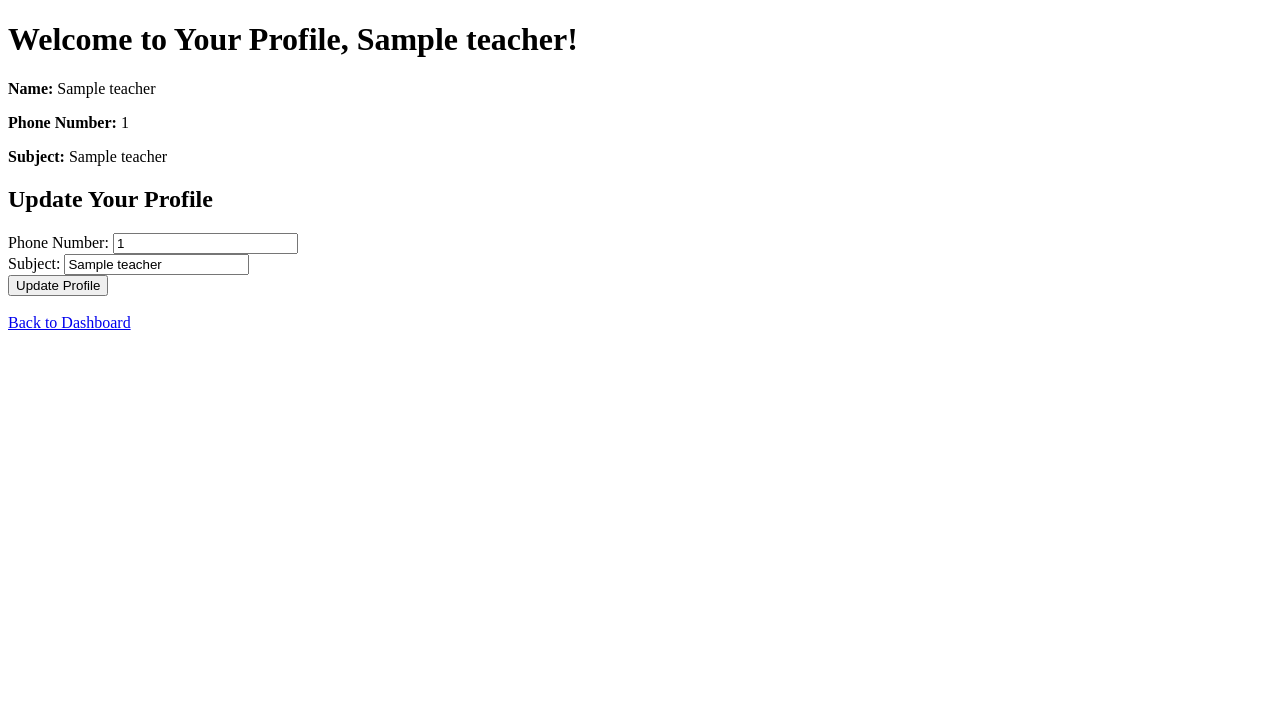
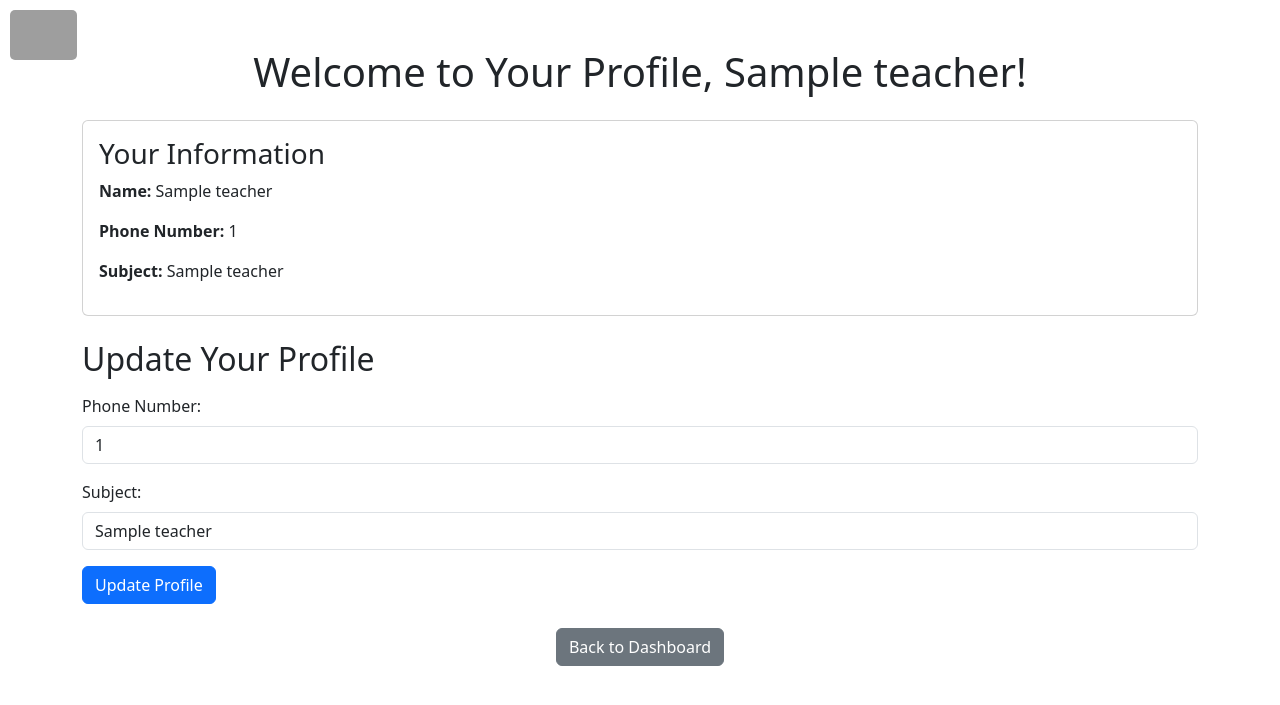
Before and after one commit to deepikasingh007/Online-Classroom-booking-System, a Flask app: template templates/profile.html in a window 1280 px wide. Shown: the top 705 px of the page. Run offline with Flask 3, Linux system fonts and the light colour scheme; the template is opened without the code that fills it: most values are stand-ins (such as "Sample title", 1, 10 or a date in 2020); some libraries are stand-ins or nearby versions; grey boxes are pictures that could not be loaded.

Commit message:
beautified profile.html

```diff
--- a/templates/profile.html
+++ b/templates/profile.html
@@ -4,26 +4,59 @@
     <meta charset="UTF-8">
     <meta name="viewport" content="width=device-width, initial-scale=1.0">
     <title>Teacher Profile</title>
+    <!-- Include Bootstrap CSS -->
+    <link href="https://cdn.jsdelivr.net/npm/bootstrap@5.3.0-alpha1/dist/css/bootstrap.min.css" rel="stylesheet">
+    <style>
+        .logo {
+            position: absolute;
+            top: 10px;
+            left: 10px;
+            height: 50px;
+            width: auto;
+            border-radius: 5px;
+        }
+    </style>
 </head>
 <body>
-    <h1>Welcome to Your Profile, {{ teacher['teacher_name'] }}!</h1>
-    <p><strong>Name:</strong> {{ teacher['teacher_name'] }}</p>
-    <p><strong>Phone Number:</strong> {{ teacher['phone_number'] }}</p>
-    <p><strong>Subject:</strong> {{ teacher['subject'] }}</p>
+    <!-- Logo in the top-left corner -->
+    <img src="{{ url_for('static', filename='images/igdtuw.png') }}" alt="IGDTUW Logo" class="logo">
 
-    <!-- Optionally add an update profile form -->
-    <h2>Update Your Profile</h2>
-    <form action="{{ url_for('update_profile') }}" method="POST">
-        <label for="phone_number">Phone Number:</label>
-        <input type="text" name="phone_number" value="{{ teacher['phone_number'] }}" required><br>
+    <div class="container mt-5">
+        <h1 class="text-center mb-4">Welcome to Your Profile, {{ teacher['name'] }}!</h1>
 
-        <label for="subject">Subject:</label>
-        <input type="text" name="subject" value="{{ teacher['subject'] }}" required><br>
+        <!-- Profile Details -->
+        <div class="card mb-4">
+            <div class="card-body">
+                <h3 class="card-title">Your Information</h3>
+                <p><strong>Name:</strong> {{ teacher['name'] }}</p>
+                <p><strong>Phone Number:</strong> {{ teacher['phone_number'] }}</p>
+                <p><strong>Subject:</strong> {{ teacher['subject'] }}</p>
+            </div>
+        </div>
 
-        <input type="submit" value="Update Profile">
-    </form>
+        <!-- Update Profile Form -->
+        <h2 class="mb-3">Update Your Profile</h2>
+        <form action="{{ url_for('update_profile') }}" method="POST">
+            <div class="mb-3">
+                <label for="phone_number" class="form-label">Phone Number:</label>
+                <input type="text" class="form-control" name="phone_number" value="{{ teacher['phone_number'] }}" required>
+            </div>
 
-    <br>
-    <a href="{{ url_for('dashboard') }}">Back to Dashboard</a>
+            <div class="mb-3">
+                <label for="subject" class="form-label">Subject:</label>
+                <input type="text" class="form-control" name="subject" value="{{ teacher['subject'] }}" required>
+            </div>
+
+            <button type="submit" class="btn btn-primary">Update Profile</button>
+        </form>
+
+        <!-- Back to Dashboard Button -->
+        <div class="text-center mt-4">
+            <a href="{{ url_for('dashboard') }}" class="btn btn-secondary">Back to Dashboard</a>
+        </div>
+    </div>
+
+    <!-- Include Bootstrap JavaScript (Optional) -->
+    <script src="https://cdn.jsdelivr.net/npm/bootstrap@5.3.0-alpha1/dist/js/bootstrap.bundle.min.js"></script>
 </body>
 </html>
```
